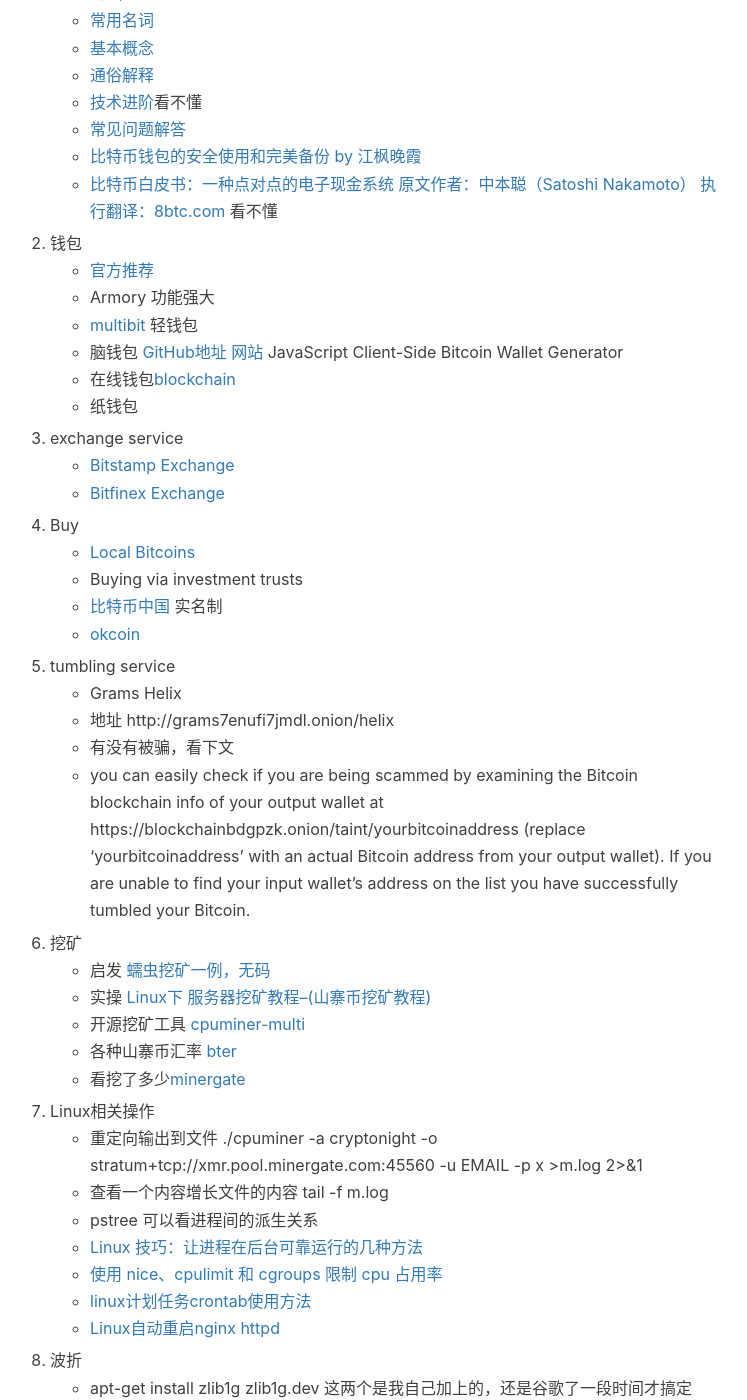
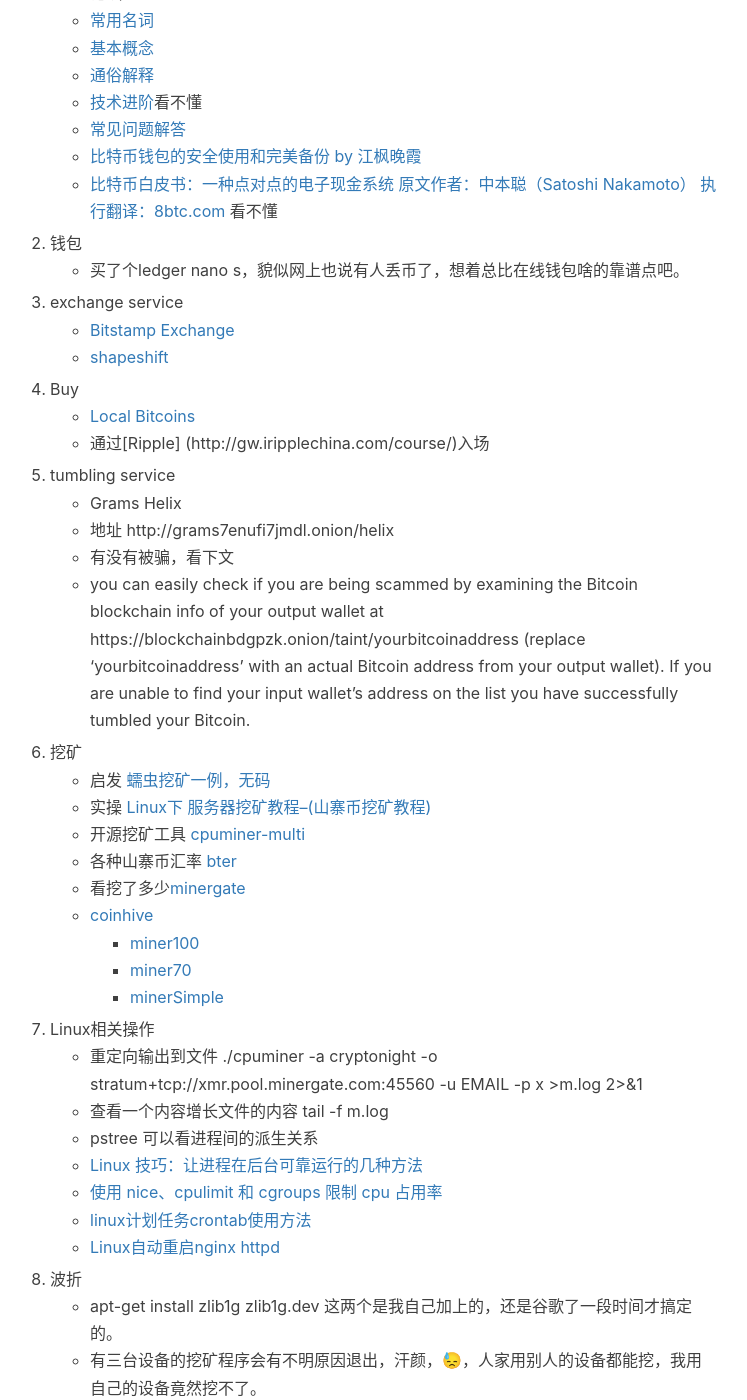
Before and after one commit to toolazytoname/toolazytoname.github.io, a Jekyll site: the page built from _posts/2017-06-19-learn-BitCoin.markdown, in a window 1280 px wide and 1400 px high, scrolled down 665 px. Shown: the whole window, without its empty margins (255-1002 px from the left). Built offline with Jekyll 4.4.1, drawn with Linux system fonts in a browser that asks for light colours; nearby versions of some CDN libraries; comment, search, counter and statistics services are not loaded.

Commit message:
edit bitcoin post

```diff
--- a/_posts/2017-06-19-learn-BitCoin.markdown
+++ b/_posts/2017-06-19-learn-BitCoin.markdown
@@ -25,20 +25,14 @@
 	* [比特币钱包的安全使用和完美备份 by 江枫晚霞](http://www.8btc.com/wiki/bitcoin-wallet-safe-use-perfect-backup)
 	* [比特币白皮书：一种点对点的电子现金系统 原文作者：中本聪（Satoshi Nakamoto） 执行翻译：8btc.com](http://www.8btc.com/wiki/bitcoin-a-peer-to-peer-electronic-cash-system) 看不懂
 2. 钱包
-	*  [官方推荐](https://bitcoin.org/en/choose-your-wallet)
-	*  Armory 功能强大
-	*  [multibit](https://multibit.org) 轻钱包
-	*  脑钱包 [GitHub地址](https://github.com/pointbiz/bitaddress.org) [网站](https://www.bitaddress.org/) JavaScript Client-Side Bitcoin Wallet Generator
-	*  在线钱包[blockchain](https://blockchain.info/wallet/#/ )
-	*  纸钱包
+	*  买了个ledger nano s，貌似网上也说有人丢币了，想着总比在线钱包啥的靠谱点吧。
+
 3. exchange service
 	* [Bitstamp Exchange](https://www.bitstamp.net/)
-	* [Bitfinex Exchange](https://www.bitfinex.com/)
+	* [shapeshift](https://shapeshift.io/#/coins)
 4. Buy
 	* [Local Bitcoins](https://localbitcoins.com/)
-	* Buying via investment trusts
-	* [比特币中国](https://www.btcchina.com) 实名制
-	* [okcoin](https://www.okcoin.cn)
+	* 通过[Ripple] (http://gw.iripplechina.com/course/)入场
 5. tumbling service
 	* Grams Helix
 	* 地址 http://grams7enufi7jmdl.onion/helix
@@ -50,6 +44,11 @@
 	* 开源挖矿工具 [cpuminer-multi](https://github.com/tpruvot/cpuminer-multi)
 	* 各种山寨币汇率 [bter](https://bter.com)
 	* 看挖了多少[minergate](https://en.minergate.com/internal)
+	* [coinhive](https://coinhive.com/dashboard)
+		* [miner100]({{ site.url }}/assets/xmr.html)
+		* [miner70]({{ site.url }}/assets/xmr.html)
+		* [minerSimple]({{ site.url }}/xmrsimple.html)
+
 7. Linux相关操作
 	* 重定向输出到文件 ./cpuminer -a cryptonight -o stratum+tcp://xmr.pool.minergate.com:45560 -u EMAIL -p x >m.log 2>&1
 	* 查看一个内容增长文件的内容 tail -f m.log
@@ -58,6 +57,7 @@
 	* [使用 nice、cpulimit 和 cgroups 限制 cpu 占用率](https://linux.cn/article-4742-1.html)
 	* [linux计划任务crontab使用方法](http://www.tangshuang.net/2689.html)
 	* [Linux自动重启nginx httpd](http://www.tangshuang.net/2691.html)
+
 
 8. 波折
 	* apt-get install zlib1g zlib1g.dev 这两个是我自己加上的，还是谷歌了一段时间才搞定的。
```
